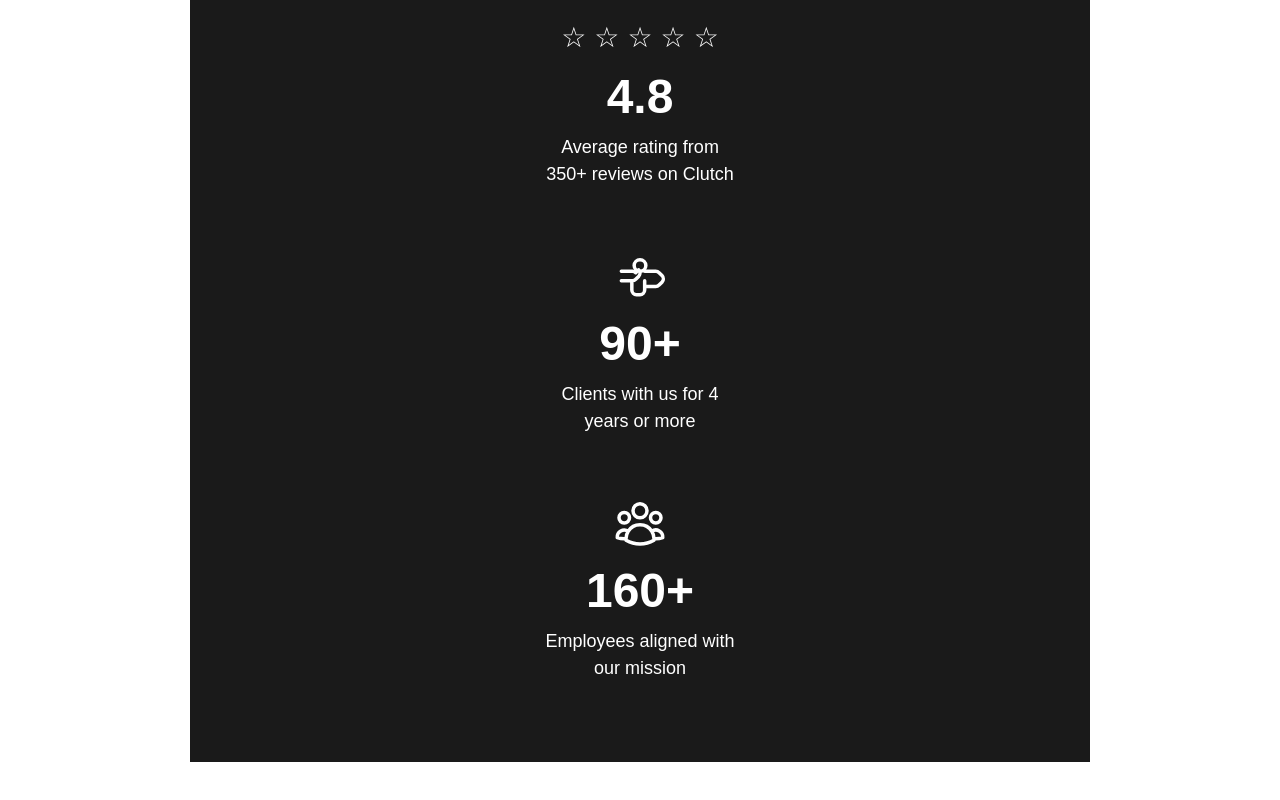
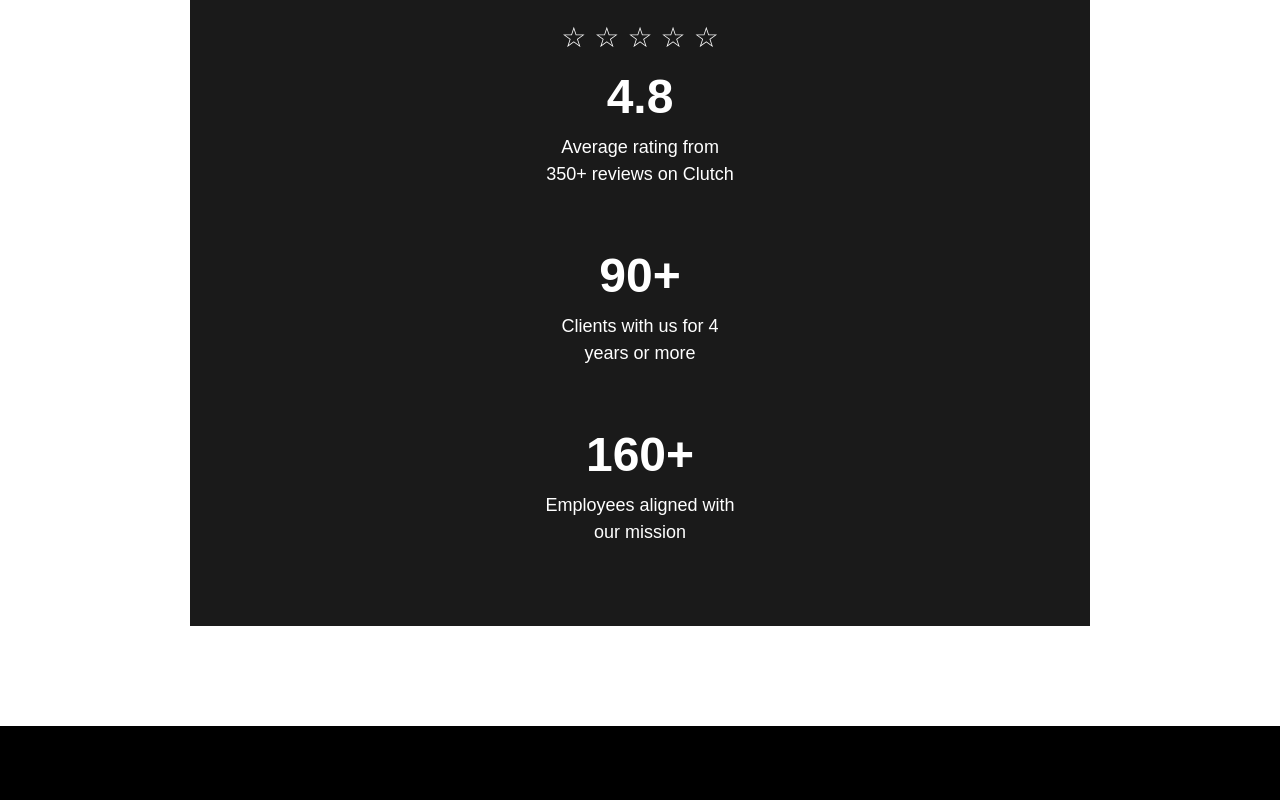
Before and after one commit to Molly256/disruptivewebsite, a Next.js app: page / in a window 1280 px wide. Shown: the part 3169-3969 px from the top of the page. After the commit the page ends 3895 px from the top, so only its background shows below. Built offline with nearby package versions, Linux system fonts and the light colour scheme.

Commit message:
Remove stats SVGs

```diff
--- a/app/page.js
+++ b/app/page.js
@@ -229,7 +229,7 @@ export default function Home() {
             After thousands of audits, we’ve found that 76% of marketing spend goes to waste. We’ll show you where yours is leaking—and how to fix it fast.
           </p>
 
-          {/* RED CTA BAR - CHANGED */}
+          {/* RED CTA BAR */}
           <div style={{ display: 'flex', flexDirection: 'column', alignItems: 'center' }}>
             <button
               onClick={() => scrollTo('contact-us')}
@@ -252,7 +252,7 @@ export default function Home() {
               GET YOUR FREE MARKETING AUDIT
             </button>
 
-            {/* AWARD LOGO - ADDED */}
+            {/* AWARD LOGO */}
             <img
               src="/award.png"
               alt="Award Logo"
@@ -509,44 +509,16 @@ We are super happy."
                   </p>
                 </div>
 
-                {/* 90+ Clients - Handshake */}
+                {/* 90+ Clients */}
                 <div style={{ marginBottom: '60px' }}>
-                  <svg
-                    style={{ width: '56px', height: '56px', color: '#fff', margin: '0 auto 8px' }}
-                    fill="none"
-                    viewBox="0 0 24 24"
-                    stroke="currentColor"
-                    strokeWidth="1.5"
-                  >
-                    <path
-                      strokeLinecap="round"
-                      strokeLinejoin="round"
-                      d="M14 10h4.757a2 2 0 011.414.586l1.243 1.243a2 2 0 010 2.828l-1.243 1.243a2 2 0 01-1.414.586H14M4 14h4.757a2 2 0 001.414-.586l1.243-1.243a2 2 0 000-2.828L10.172 10.586A2 2 0 008.757 10H4m10 4v4a2 2 0 01-2 2h-1.5a2 2 0 01-2-2v-4m3.5-4a2.5 2.5 0 110-5 2.5 2.5 0 010 5z"
-                    />
-                  </svg>
-
                   <h3 style={{ fontSize: '48px', fontWeight: '900', margin: '0 0 10px 0' }}>90+</h3>
                   <p style={{ fontSize: '18px', fontWeight: '400', margin: '0', lineHeight: '1.5' }}>
                     Clients with us for 4<br />years or more
                   </p>
                 </div>
 
-                {/* 160+ Employees - People */}
+                {/* 160+ Employees */}
                 <div>
-                  <svg
-                    style={{ width: '56px', height: '56px', color: '#fff', margin: '0 auto 8px' }}
-                    fill="none"
-                    viewBox="0 0 24 24"
-                    stroke="currentColor"
-                    strokeWidth="1.5"
-                  >
-                    <path
-                      strokeLinecap="round"
-                      strokeLinejoin="round"
-                      d="M18 18.72a9.094 9.094 0 003.741-.479 3 3 0 00-4.682-2.72m.94 3.198l.001.031c0 .225-.012.447-.037.666A11.944 11.944 0 0112 21c-2.17 0-4.207-.576-5.963-1.584A6.062 6.062 0 016 18.719m12 0a5.971 5.971 0 00-.941-3.197m0 0A5.995 5.995 0 0012 12.75a5.995 5.995 0 00-5.058 2.772m0 0a3 3 0 00-4.681 2.72 8.986 8.986 0 003.74.477m.94-3.197a5.971 5.971 0 00-.94 3.197M15 6.75a3 3 0 11-6 0 3 3 0 016 0zm6 3a2.25 2.25 0 11-4.5 0 2.25 2.25 0 014.5 0zm-13.5 0a2.25 2.25 0 11-4.5 0 2.25 2.25 0 014.5 0z"
-                    />
-                  </svg>
-
                   <h3 style={{ fontSize: '48px', fontWeight: '900', margin: '0 0 10px 0' }}>160+</h3>
                   <p style={{ fontSize: '18px', fontWeight: '400', margin: '0', lineHeight: '1.5' }}>
                     Employees aligned with<br />our mission
```
